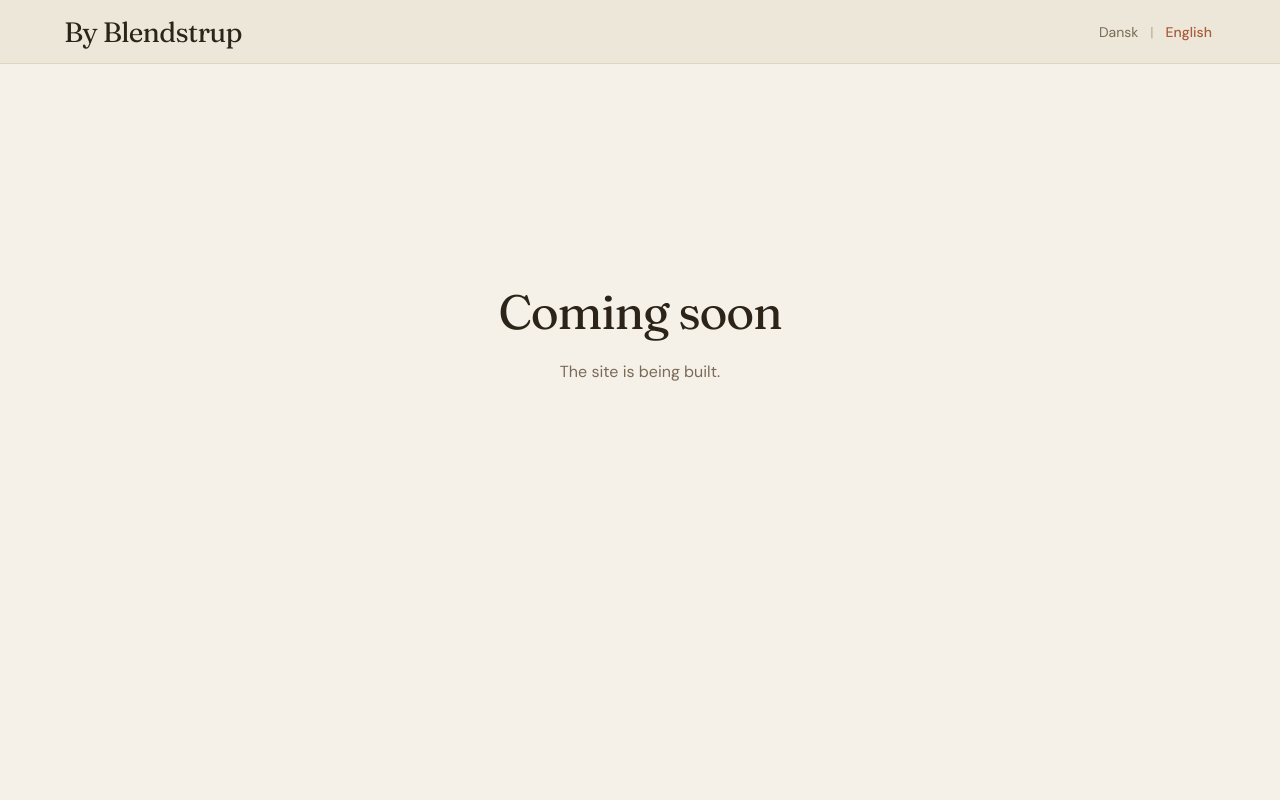
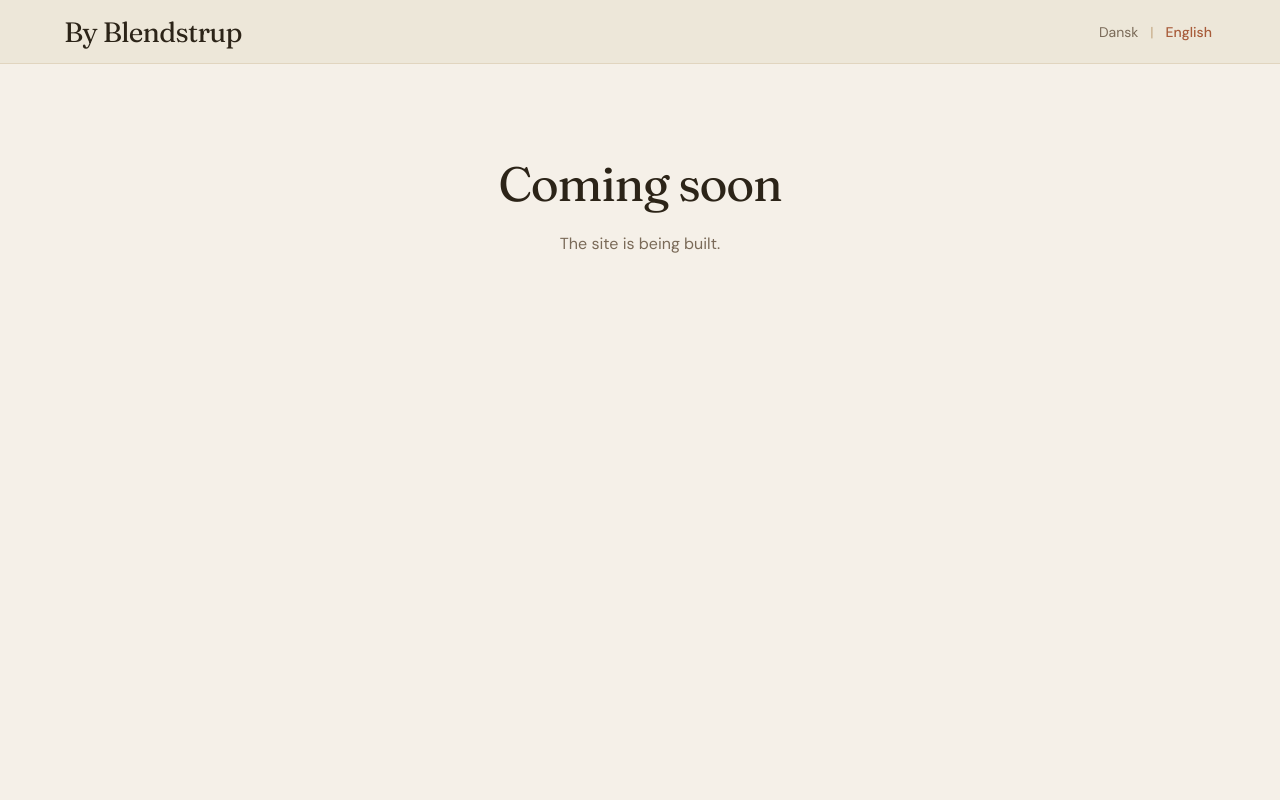
Before and after one commit to blendstrup/by-blendstrup, a Next.js app: page /en in a window 1280 px wide. Shown: the top 800 px of the page. Built offline with nearby package versions, Linux system fonts and the light colour scheme.

Commit message:
fix(01): WR-01 replace theme() with CSS variable in arbitrary value

```diff
--- a/src/app/[locale]/page.tsx
+++ b/src/app/[locale]/page.tsx
@@ -4,7 +4,7 @@
   const t = useTranslations("placeholder");
 
   return (
-    <div className="flex flex-col items-center justify-center min-h-[calc(100vh-64px-theme(spacing.48))] px-6 py-24">
+    <div className="flex flex-col items-center justify-center min-h-[calc(100vh-64px-var(--spacing-48))] px-6 py-24">
       <h1 className="font-serif text-5xl font-normal tracking-tight text-ink text-center">
         {t("heading")}
       </h1>
```
